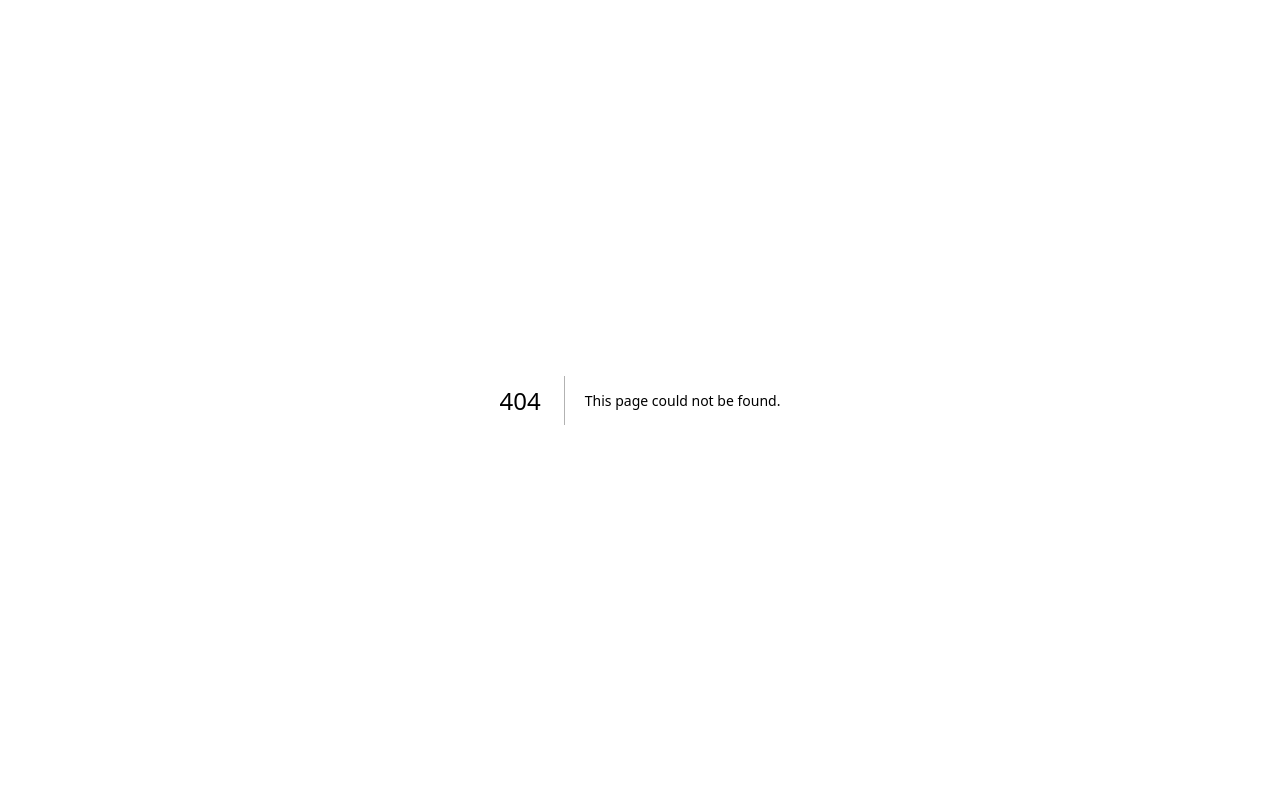
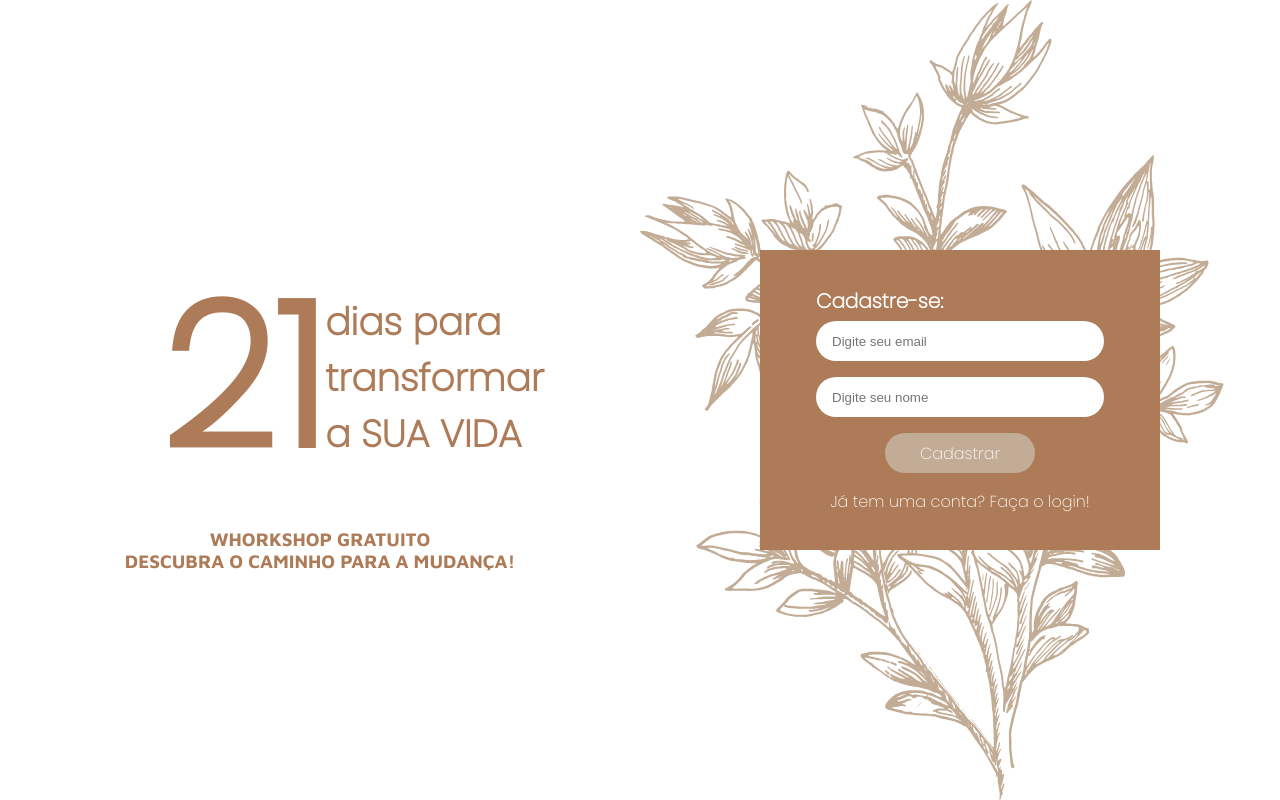
Before and after one commit to rafaaellguimaraes/workshop-front, a Next.js app: page /signUp in a window 1280 px wide. Before the commit this address had no page. Built offline with nearby package versions, Linux system fonts and the light colour scheme.

Commit message:
Criando tela de cadastro

```diff
--- a/src/pages/_document.tsx
+++ b/src/pages/_document.tsx
@@ -9,9 +9,9 @@ export default function Document() {
         rel="stylesheet"
       />
 			<link
-				href="https://fonts.googleapis.com/css2?family=Poppins:wght@200&display=swap"
-				rel="stylesheet">
-			</link>
+				href="https://fonts.googleapis.com/css2?family=Marcellus&family=Poppins:wght@200&display=swap"
+				rel="stylesheet"
+			/>
 			</Head>
       <body>
         <Main />
--- a/src/pages/index.tsx
+++ b/src/pages/signUp/index.tsx
@@ -2,43 +2,45 @@ import Head from "next/head";
 import Link from "next/link";
 import { FormEvent, useContext, useState } from "react";
 import { toast } from "react-toastify";
-import styles from '../../styles/Home.module.scss';
-import { Button } from '../components/Button';
-import { Input } from "../components/Input";
-import { AuthContext } from "../context/AuthContext";
-import { canSSRGuest } from '../utils/canSSRGuest';
+import styles from '../../../styles/Home.module.scss';
+import { Button } from '../../components/Button';
+import { Input } from "../../components/Input";
+import { AuthContext } from "../../context/AuthContext";
+import { canSSRGuest } from '../../utils/canSSRGuest';
 
 export default function Home() {
-	const {signIn} = useContext(AuthContext);
+	const {signUp} = useContext(AuthContext);
+	const [name, setName] = useState('');
 	const [email, setEmail] = useState('');
 	const [loading, setLoading] = useState(false);
 
 	async function handleLogin(event: FormEvent) {
 		event.preventDefault();
 
-		if (!email) {
-			toast.error('Email é obrigatório');
+		if (!email || !name) {
+			toast.error('Email e Nome é obrigatório');
 			return;
 		}
 
 		setLoading(true);
 
 		let data = {
-			email
+			email,
+			name
 		}
 
-		await signIn(data);
+		await signUp(data);
 		setLoading(false);
 	}
 
 	return (
 		<>
+			<div className={styles.containerWrapper}>
 			<Head>
 				<title>
 					Login
 				</title>
 			</Head>
-			<div className={styles.containerWrapper}>
 				<div className={styles.containerleft}>
 					<div className={styles.container}>
 						<div className={styles.title}>
@@ -57,18 +59,24 @@ export default function Home() {
 					<div className={styles.containerIpunt}>
 					<div className={styles.login}>
 						<form onSubmit={handleLogin}>
-							<h2>Login:</h2>
+							<h2>Cadastre-se:</h2>
 							<Input
 								type="text"
 								placeholder="Digite seu email"
 								value={email}
 								onChange={event => setEmail(event.target.value)}
 							/>
-							<Button type="submit" loading={loading}>Acessar</Button>
+							<Input
+								type="text"
+								placeholder="Digite seu nome"
+								value={name}
+								onChange={event => setName(event.target.value)}
+							/>
+							<Button type="submit" loading={loading}>Cadastrar</Button>
 						</form>
 
-						<Link href='/signup' legacyBehavior>
-							<a className={styles.text}>Ainda não se inscreveu? se inscreva!</a>
+						<Link href='/' legacyBehavior>
+							<a className={styles.text}>Já tem uma conta? Faça o login!</a>
 						</Link>
 					</div>
 					</div>
--- a/src/utils/canSSRAuth.ts
+++ b/src/utils/canSSRAuth.ts
@@ -12,7 +12,7 @@ export function canSSRAuth<P extends {[key: string]: any}>(fn: GetServerSideProp
 		if(!token){
 			return {
 				redirect: {
-					destination: '/',
+					destination: '/home',
 					permanent: false
 				}
 			}
--- a/src/utils/canSSRGuest.ts
+++ b/src/utils/canSSRGuest.ts
@@ -10,7 +10,7 @@ export function canSSRGuest<P extends {[key: string]: any}>(fn: GetServerSidePro
 		if (cookies['@nextauth.token']) {
 			return {
 				redirect: {
-					destination: '/dashboard',
+					destination: '/',
 					permanent: false
 				}
 			}
--- a/styles/Home.module.scss
+++ b/styles/Home.module.scss
@@ -2,9 +2,9 @@
 	display: flex;
 	flex-direction: row;
 	justify-content: center;
-	align-items: stretch;
+	align-items: center;
 	width: 100%;
-	height: 100vh;
+	min-height: 100vh;
 	background-color: var(--white);
 }
 
@@ -29,6 +29,7 @@
 	justify-content: flex-end;
 	color: var(--brown);
 	font-size: 8.3rem; //equivale a 104px
+	font-family: 'Poppins';
 }
 
 .description{
@@ -110,8 +111,31 @@
 }
 
 // Quando chegarmos em 620px de largura, o login vai ter 90% de largura
-@media (max-width: 620px) {
+@media (max-width: 1024px) {
   .login{
     width: 90%;
   }
 }
+
+/* Quando a largura da tela for menor ou igual a 1024px */
+@media (max-width: 768px) {
+  .containerWrapper {
+    flex-direction: column; /* Coloque os contêineres em uma única coluna */
+		align-items: center;
+  }
+
+  .containerleft, .containerCenter {
+    width: 100%; /* Use 100% de largura em vez de 50% */
+  }
+}
+
+/* Quando a largura da tela for menor ou igual a 768px */
+@media (max-width: 768px) {
+  .title {
+    font-size: 6rem; /* Reduza o tamanho do título para evitar que ele fique muito grande */
+  }
+
+  .description {
+    font-size: 1.5rem; /* Reduza o tamanho da descrição */
+  }
+}
--- a/styles/globals.scss
+++ b/styles/globals.scss
@@ -12,13 +12,7 @@
   --white: #fff;
   --black: #000;
   --backgorund: #0e0e0c;
-  --dark-900: #101026;
-  --dark-700: #1D1D2E;
-
   --gray-100: #8A8A8A;
-  --green-900: #3fffA3;
-  --red-900: #ff3f4B;
-
 	--brown: #ad7b58;
 	--brown-button: #c2ac95;
 }
```
Also changed, not shown: src/pages/login/index.tsx (deleted, +0 -32 lines).
